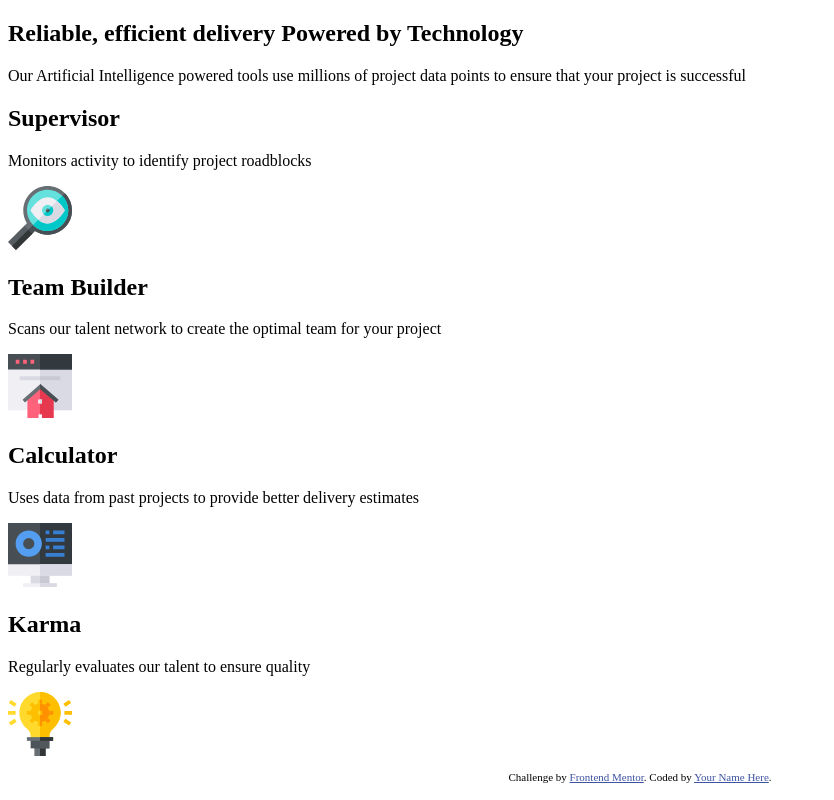
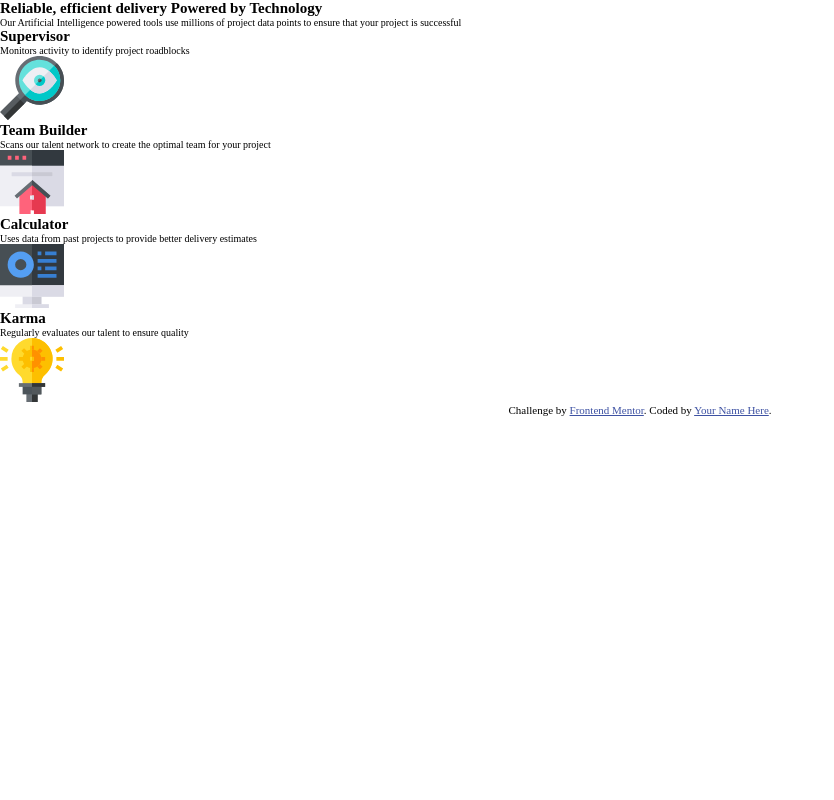
Before and after one commit to ssembatya-dennis/four-card-feature-section, a plain HTML site: page index.html in a window 1280 px wide. Shown: the whole page, without its empty margins (0-834 px from the left). Drawn offline with Linux system fonts and the light colour scheme.

Commit message:
style(Body): add general reset styles to ensure browser styles are disabled and begin clean

```diff
--- /dev/null
+++ b/css/base/_base.css
@@ -0,0 +1,15 @@
+*,
+*::before,
+*::after {
+  margin: 0;
+  padding: 0;
+  box-sizing: border-box;
+}
+
+html {
+  font-size: 62.5%;
+}
+
+body {
+  box-sizing: inherit;
+}
--- /dev/null
+++ b/css/base/_typography.css
@@ -0,0 +1,8 @@
+/*General Page Typography Styles*/
+.attribution {
+  font-size: 11px;
+  text-align: center;
+}
+.attribution a {
+  color: hsl(228, 45%, 44%);
+}
--- a/css/style.css
+++ b/css/style.css
@@ -1,8 +1,4 @@
 /*General Page CSS Styles*/
-.attribution {
-  font-size: 11px;
-  text-align: center;
-}
-.attribution a {
-  color: hsl(228, 45%, 44%);
-}
+
+@import url("./base/_base.css");
+@import url("./base/_typography.css");
```
